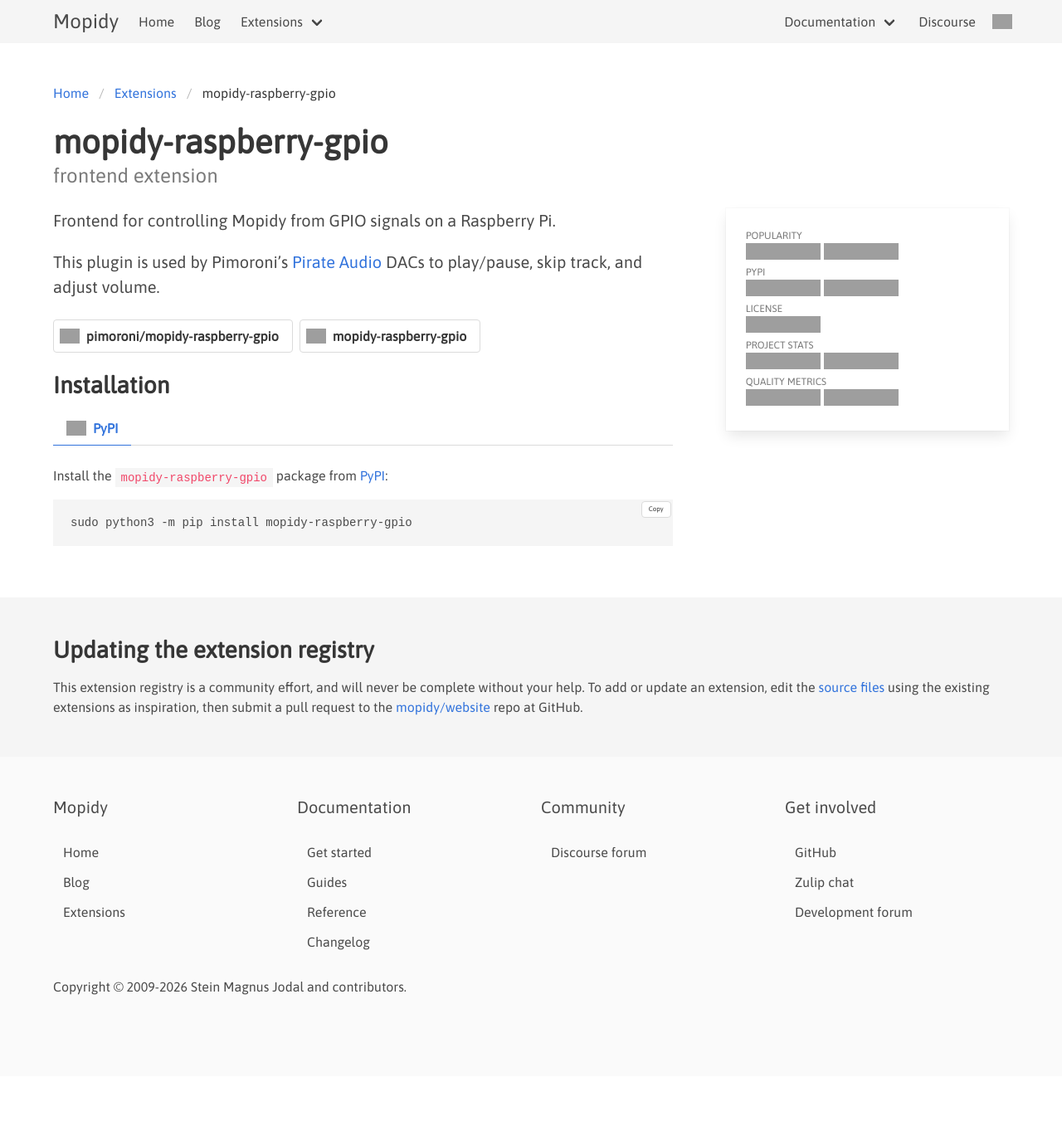
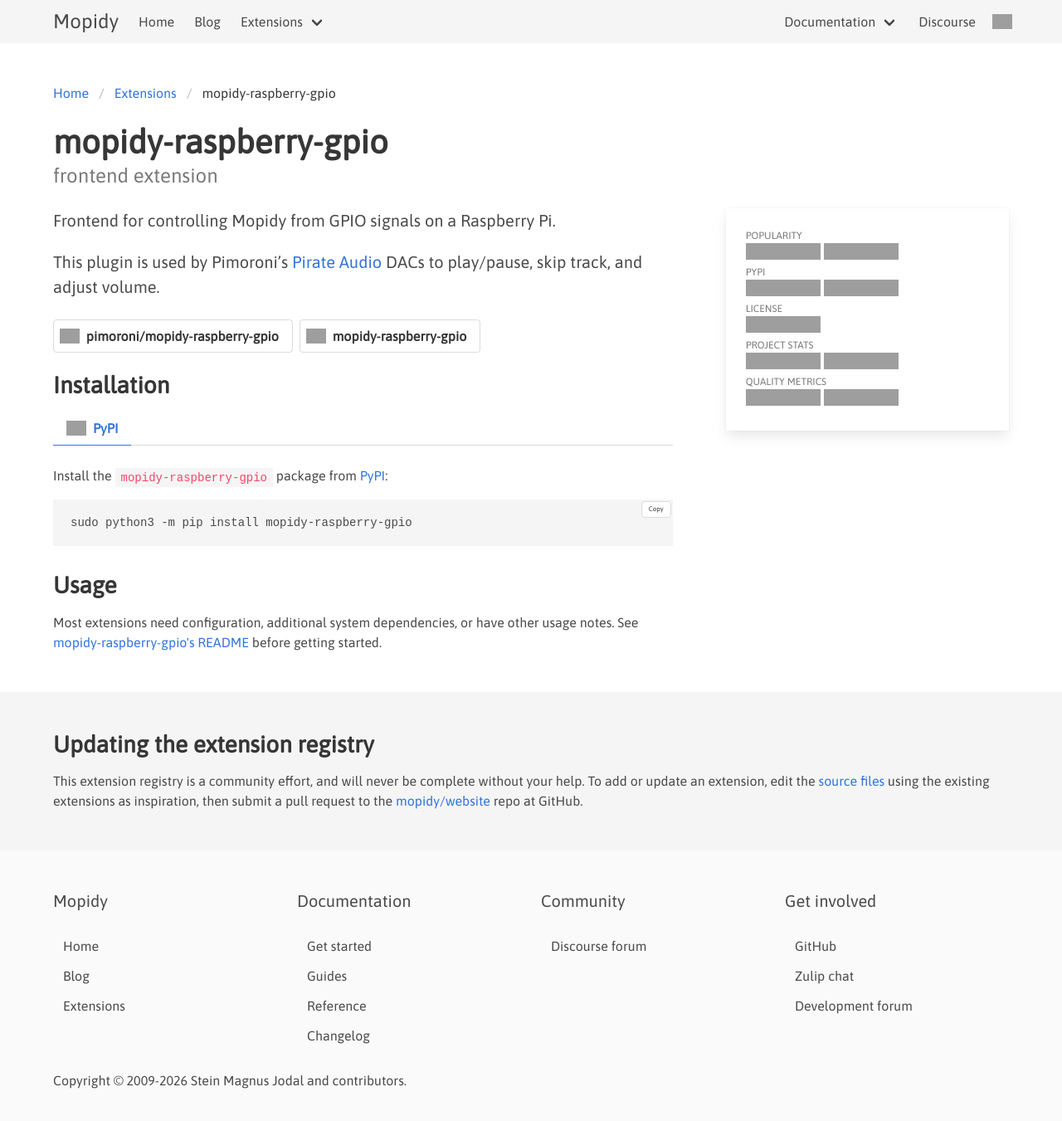
Before and after one commit to mopidy/website, a Jekyll site: the page built from _ext/raspberry-gpio.md, in a window 1280 px wide, cut to the strip 0-1410 px from the top of the page. Shown: the top 1351 px of the strip at 83% size. Built offline with Jekyll 4.4.1, drawn with Linux system fonts in a browser that asks for light colours; before the commit the page ends 1297 px from its top, so only the background shows below that; grey boxes are pictures that could not be loaded.

Commit message:
feat: Add Usage section linking to project README

```diff
--- a/_layouts/ext.html
+++ b/_layouts/ext.html
@@ -229,6 +229,16 @@
             </div>
           {% endif %}
 
+          {% if repo_url and ext.dist.bundled != true %}
+            <h2>Usage</h2>
+            <p>
+              Most extensions need configuration, additional system
+              dependencies, or have other usage notes. See
+              <a href="{{ repo_url }}#readme">{{ ext.title }}'s README</a>
+              before getting started.
+            </p>
+          {% endif %}
+
           {% if ext.oauth %}
             <div class="auth"{% if ext.oauth.origin %} data-origin="{{ ext.oauth.origin }}"{% endif %}>
               <h2 id="authentication" style="margin-top: 1.5em">Authentication</h2>
```
